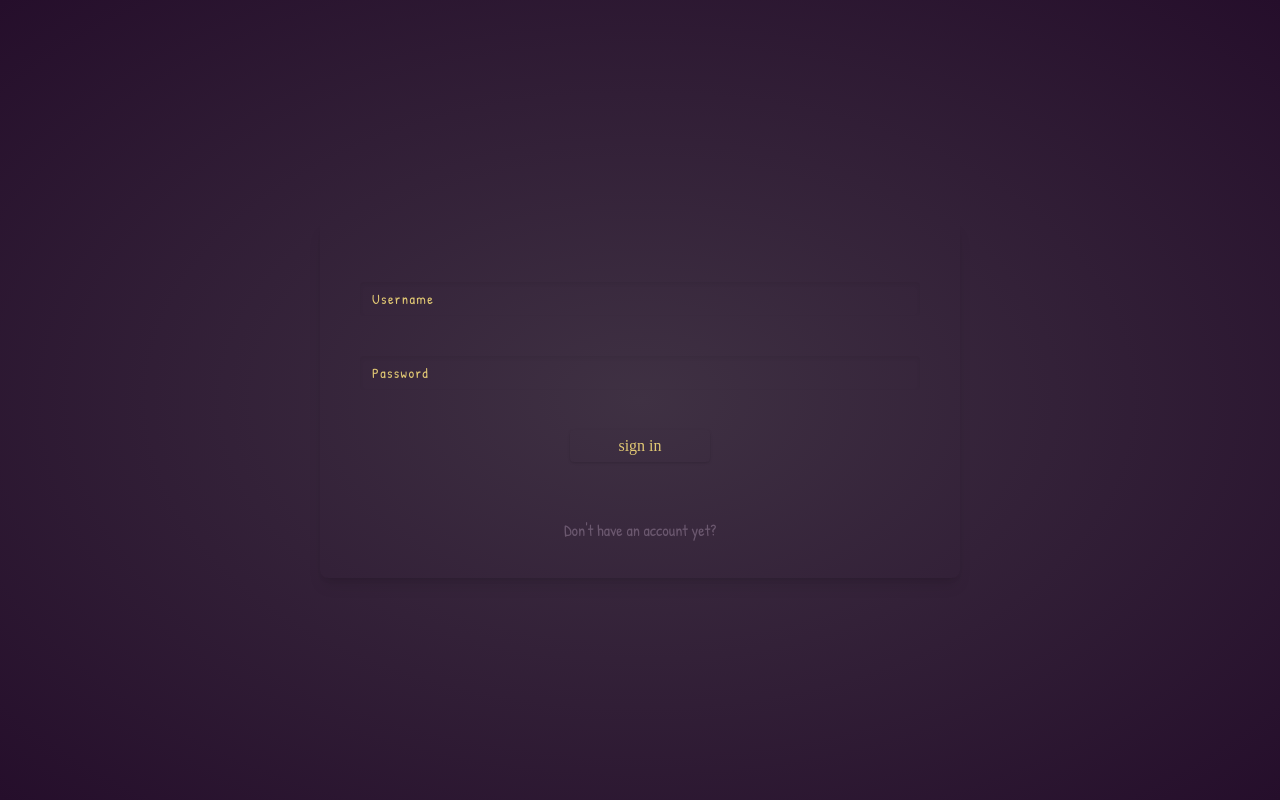
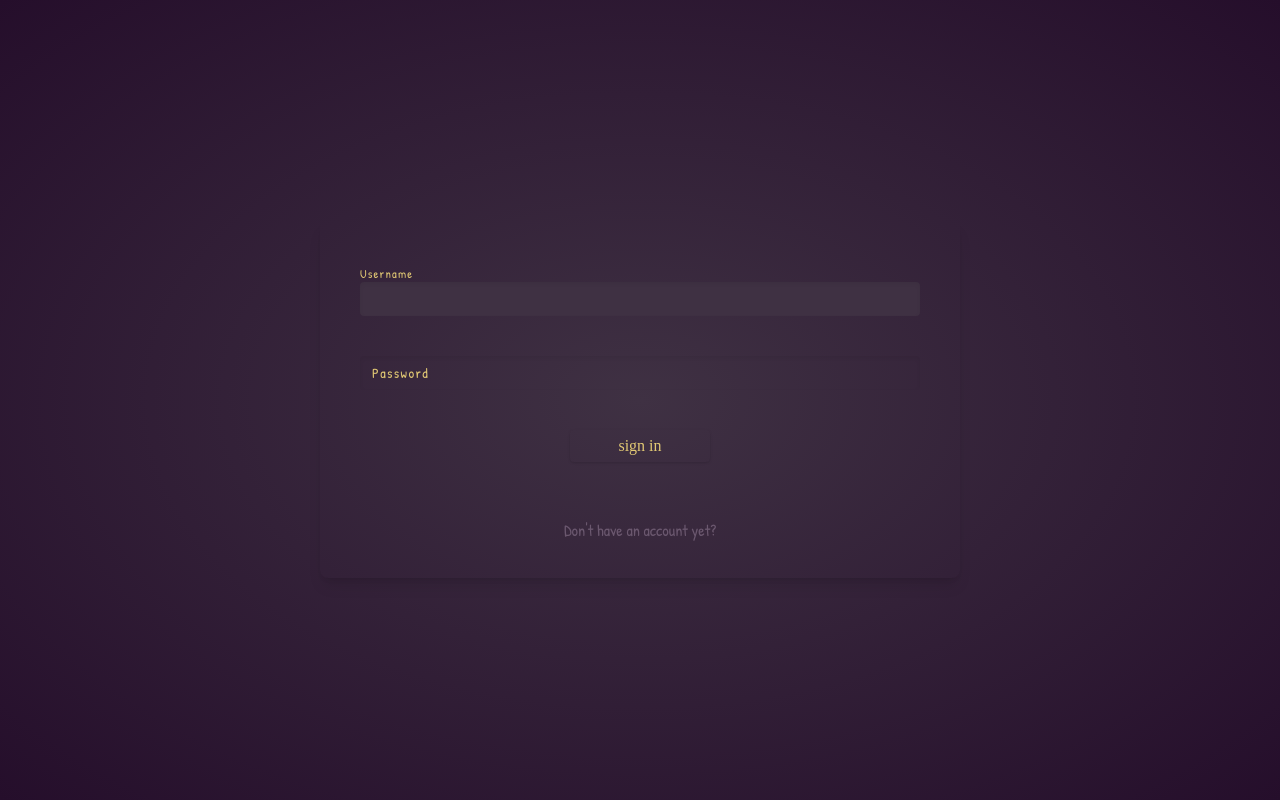
Before and after one commit to zerodeleo/template-fullstack-mern, a React (Vite) app in the folder client/: page /signin in a window 1280 px wide. Built offline with nearby package versions, Linux system fonts and the light colour scheme; no server answers; a web font is replaced by a local one.

Commit message:
WIP (auth): error handling done

```diff
--- a/client/src/components/auth/AuthInput.tsx
+++ b/client/src/components/auth/AuthInput.tsx
@@ -21,7 +21,7 @@ const AuthInput: FC<IAuthInputProps> = ({ credentials, handleChange, name, type,
       <div className="relative group">
         {!credentials[name as keyof ICredentials] && <label className={`${styles.authInputLabel}`}>{label}</label>}
         {credentials[name as keyof ICredentials] && <label className={`${styles.authInputLabelSmall}`}>{label}</label>}
-        <Input required className={`${styles.authInput}`} onChange={handleChange} type={type} name={name} value={credentials[name as keyof ICredentials]} />
+        <Input autoFocus={/username/.test(name)} required className={`${styles.authInput}`} onChange={handleChange} type={type} name={name} value={credentials[name as keyof ICredentials]} />
       </div>
     </div>
   );
--- a/client/src/components/layout/Input.tsx
+++ b/client/src/components/layout/Input.tsx
@@ -5,7 +5,7 @@ interface IInputProps extends InputHTMLAttributes<HTMLInputElement> {}
 export const Input: FC<IInputProps> = (props) => {
   return (
     <>
-      <input {...props} />
+      <input {...props} autoComplete="off" />
     </>
   );
 };
```
